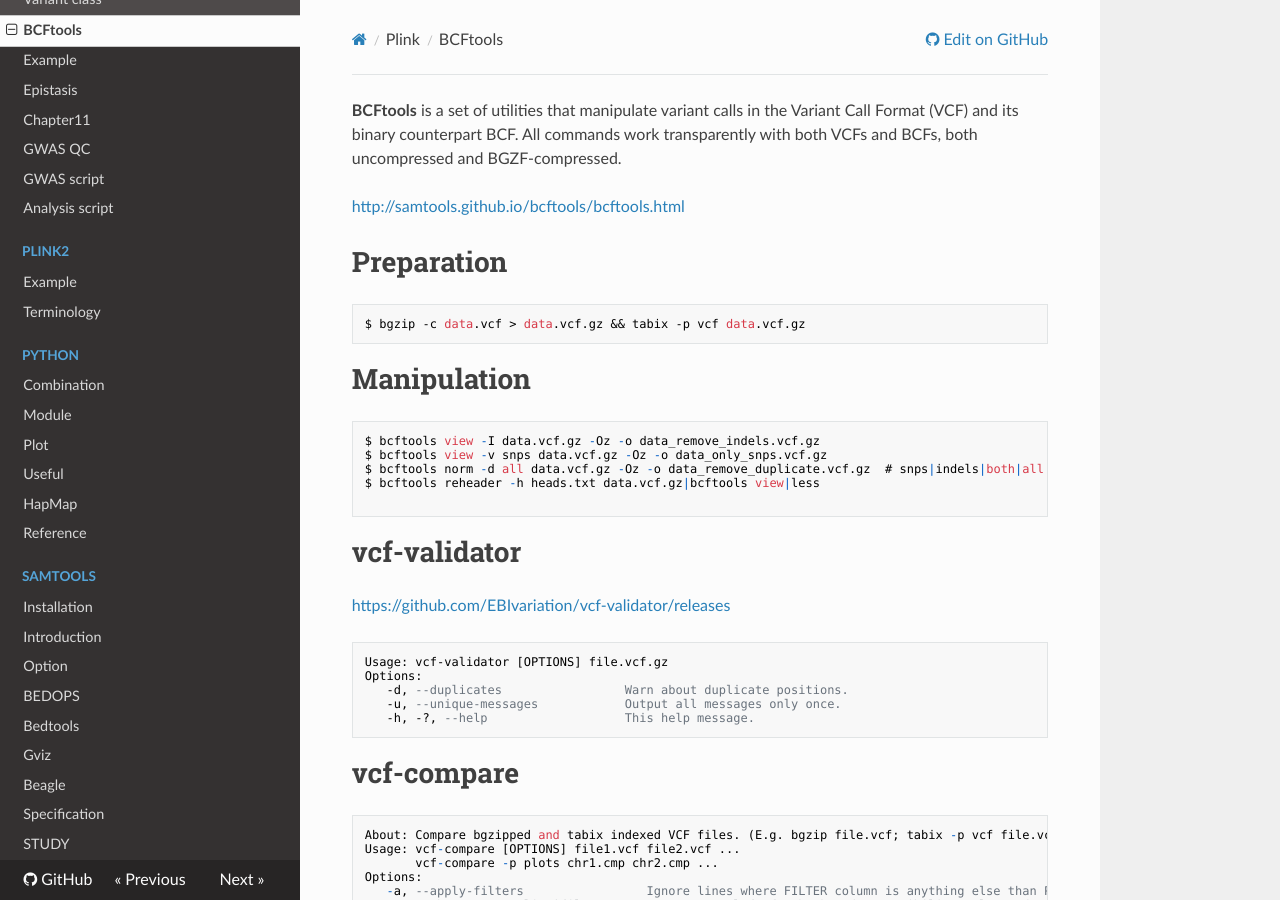
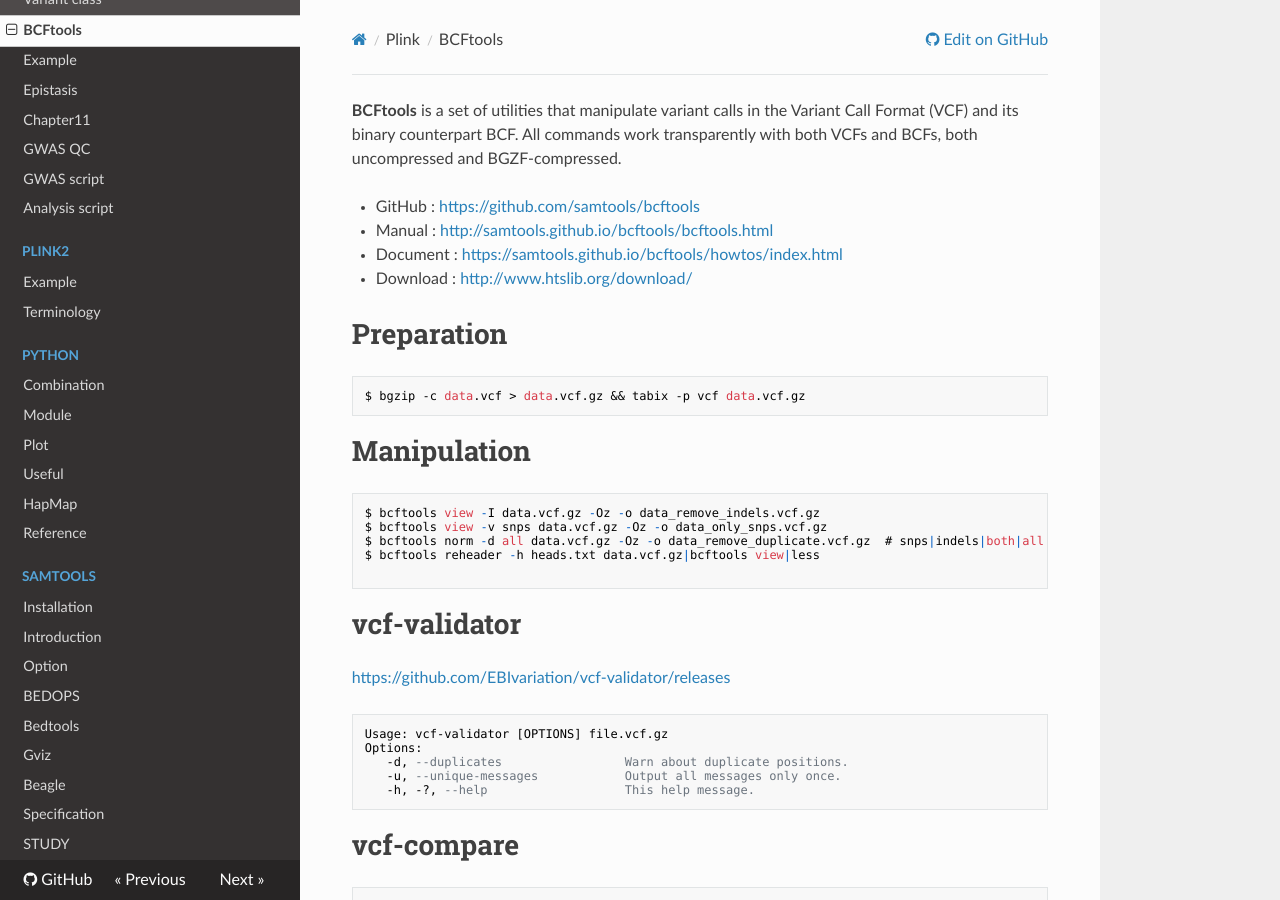
Before and after one commit to WonyoungCho/plink, an MkDocs documentation site: the page built from docs/bcftools_mani.md, in a window 1280 px wide and 900 px high. Built offline with MkDocs 1.6.1, drawn with Linux system fonts in a browser that asks for light colours; nearby versions of some CDN libraries; old or Windows-style settings are respelled for this version of MkDocs.

Commit message:
Update bcftools_mani.md

````diff
--- a/docs/bcftools_mani.md
+++ b/docs/bcftools_mani.md
@@ -1,7 +1,9 @@
 **BCFtools** is a set of utilities that manipulate variant calls in the Variant Call Format (VCF) and its binary counterpart BCF. All commands work transparently with both VCFs and BCFs, both uncompressed and BGZF-compressed.
 
-<http://samtools.github.io/bcftools/bcftools.html>
-
+- GitHub : <https://github.com/samtools/bcftools>
+- Manual : <http://samtools.github.io/bcftools/bcftools.html>
+- Document : <https://samtools.github.io/bcftools/howtos/index.html>
+- Download : <http://www.htslib.org/download/>
 
 # Preparation
 ```
````
